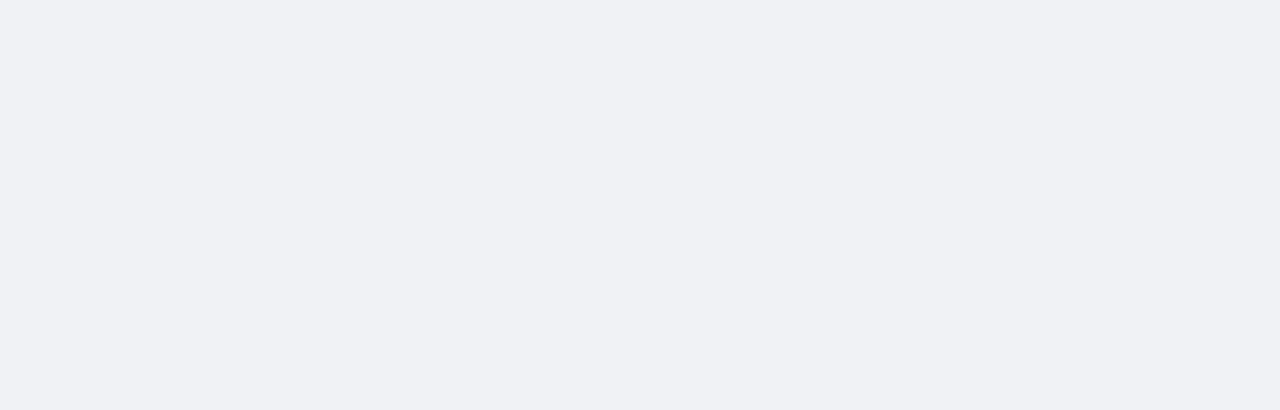
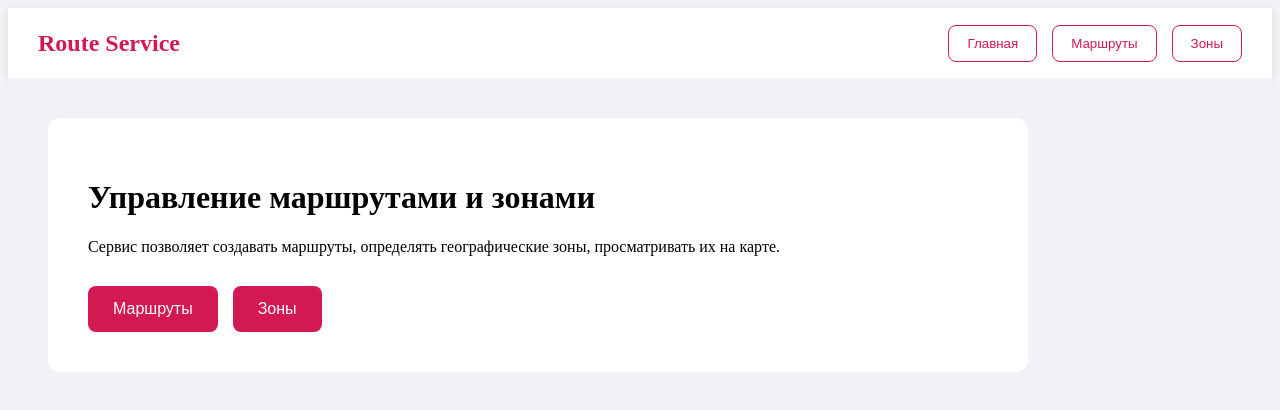
Before and after one commit to EgorXx/ParnasIT_Web-platform_BAS_Verification, a React (Vite) app in the folder frontend/: page / in a window 1280 px wide. Before the commit this address had no page. Shown: the top 410 px of the page. Built offline with nearby package versions, Linux system fonts and the light colour scheme.

Commit message:
feat: add header with navigation for all site

```diff
--- a/frontend/src/App.tsx
+++ b/frontend/src/App.tsx
@@ -10,11 +10,16 @@ import ZonePage from "./pages/ZonePage";
 import ZoneCreatePage from "./pages/ZoneCreatePage";
 import ZoneViewPage from "./pages/ZoneViewPage";
 import AdminRoute from "./components/AdminRoute";
+import HomePage from "./pages/HomePage";
+import Layout from "./Layout";
 
 
 export default function App() {
   return (
     <Routes>
+
+
+      {/* Страницы без Header */}
 
       <Route
         path="/login"
@@ -24,6 +29,17 @@ export default function App() {
       <Route
         path="/register"
         element={<RegisterPage />}
+      />
+
+
+
+      {/* Все страницы с Header */}
+
+      <Route element={<Layout />}>
+
+        <Route
+          path="/"
+          element={<HomePage />}
         />
 
 
@@ -56,53 +72,39 @@ export default function App() {
           }
         />
 
+
+
         <Route
-
           path="/zones"
-
           element={
-
             <AdminRoute>
-
               <ZonePage />
-
             </AdminRoute>
-
           }
-
         />
 
+
         <Route
-
           path="/zones/create"
-
           element={
-
             <AdminRoute>
-
               <ZoneCreatePage />
-
             </AdminRoute>
-
           }
-
         />
 
+
         <Route
+          path="/zones/:id"
+          element={
+            <AdminRoute>
+              <ZoneViewPage />
+            </AdminRoute>
+          }
+        />
 
-        path="/zones/:id"
+      </Route>
 
-        element={
-
-          <AdminRoute>
-
-            <ZoneViewPage />
-
-          </AdminRoute>
-
-        }
-
-        />
 
     </Routes>
   );
--- /dev/null
+++ b/frontend/src/Layout.tsx
@@ -0,0 +1,12 @@
+import { Outlet } from "react-router-dom";
+import Header from "./components/Header";
+
+export default function Layout() {
+  return (
+    <>
+      <Header />
+
+      <Outlet />
+    </>
+  );
+}
--- /dev/null
+++ b/frontend/src/components/Header.tsx
@@ -0,0 +1,69 @@
+import { useNavigate } from "react-router-dom";
+
+export default function Header() {
+  const navigate = useNavigate();
+
+  return (
+    <header
+      style={{
+        height: 70,
+        background: "#fff",
+        display: "flex",
+        alignItems: "center",
+        justifyContent: "space-between",
+        padding: "0 30px",
+        boxShadow: "0 2px 8px rgba(0,0,0,0.1)",
+      }}
+    >
+      <h2
+        style={{
+          cursor: "pointer",
+          color: "#d21951",
+          margin: 0,
+        }}
+        onClick={() => navigate("/")}
+      >
+        Route Service
+      </h2>
+
+
+      <nav
+        style={{
+          display: "flex",
+          gap: 15,
+        }}
+      >
+        <button
+          onClick={() => navigate("/")}
+          style={buttonStyle}
+        >
+          Главная
+        </button>
+
+        <button
+          onClick={() => navigate("/list")}
+          style={buttonStyle}
+        >
+          Маршруты
+        </button>
+
+        <button
+          onClick={() => navigate("/zones")}
+          style={buttonStyle}
+        >
+          Зоны
+        </button>
+      </nav>
+    </header>
+  );
+}
+
+
+const buttonStyle = {
+  padding: "10px 18px",
+  borderRadius: 8,
+  border: "1px solid #d21951",
+  background: "#fff",
+  color: "#d21951",
+  cursor: "pointer",
+};
--- a/frontend/src/pages/RoutePage.tsx
+++ b/frontend/src/pages/RoutePage.tsx
@@ -192,7 +192,7 @@ const saveDraft = async () => {
 <div
   style={{
     position: "absolute",
-    bottom: 20,
+    top: 20,
     left: "50%",
     transform: "translateX(-50%)",
     display: "flex",
--- a/frontend/src/pages/RouteViewPage.tsx
+++ b/frontend/src/pages/RouteViewPage.tsx
@@ -1,59 +1,95 @@
-import { useEffect, useState } from "react";
-import { useParams } from "react-router-dom";
+import { useEffect, useMemo, useState } from "react";
+import { useNavigate, useParams } from "react-router-dom";
 import {
   MapContainer,
+  Marker,
+  Polyline,
   TileLayer,
-  Polygon,
 } from "react-leaflet";
+import L from "leaflet";
 
 type Point = {
   lat: number;
   lng: number;
 };
 
-type Zone = {
+type Route = {
+  id: number;
   name: string;
-  coordinates: Point[];
+  points: Point[];
 };
 
-export default function ZoneViewPage() {
+const markerIcon = new L.Icon({
+  iconUrl:
+    "https://unpkg.com/leaflet@1.9.4/dist/images/marker-icon.png",
+
+  iconRetinaUrl:
+    "https://unpkg.com/leaflet@1.9.4/dist/images/marker-icon-2x.png",
+
+  shadowUrl:
+    "https://unpkg.com/leaflet@1.9.4/dist/images/marker-shadow.png",
+
+  iconSize: [25, 41],
+  iconAnchor: [12, 41],
+});
+
+export default function RouteViewPage() {
+    const navigate = useNavigate();
   const { id } = useParams();
 
-  const [zone, setZone] = useState<Zone | null>(null);
+  const [route, setRoute] = useState<Route | null>(null);
   const [loading, setLoading] = useState(true);
 
   useEffect(() => {
-    loadZone();
-  }, []);
-
-  const loadZone = async () => {
+    const fetchRoute = async () => {
       try {
         const response = await fetch(
-        `http://localhost:8080/api/zones/${id}`
+          `http://localhost:8080/api/routes/${id}`
         );
 
         if (!response.ok) {
-        throw new Error("Ошибка загрузки");
+          throw new Error(
+            `Ошибка загрузки маршрута: ${response.status}`
+          );
         }
 
-      const data: Zone = await response.json();
+        const data: Route = await response.json();
 
-      setZone(data);
+        setRoute(data);
       } catch (error) {
         console.error(error);
-      alert("Не удалось загрузить зону");
       } finally {
         setLoading(false);
       }
     };
 
+    if (id) {
+      fetchRoute();
+    }
+  }, [id]);
+
+  const linePositions = useMemo(
+    () =>
+      route?.points.map(
+        (point) =>
+          [
+            point.lat,
+            point.lng,
+          ] as [number, number]
+      ) ?? [],
+    [route]
+  );
+
+
   if (loading) {
     return <div>Загрузка...</div>;
   }
 
-  if (!zone) {
-    return <div>Зона не найдена</div>;
+
+  if (!route) {
+    return <div>Маршрут не найден</div>;
   }
+
 
 return (
   <div
@@ -64,10 +100,11 @@ export default function ZoneViewPage() {
     }}
   >
     <MapContainer
-        center={[
-          zone.coordinates[0].lat,
-          zone.coordinates[0].lng,
-        ]}
+      center={
+        linePositions.length > 0
+          ? linePositions[0]
+          : [55.7558, 37.6173]
+      }
       zoom={10}
       style={{
         width: "100%",
@@ -75,31 +112,49 @@ export default function ZoneViewPage() {
       }}
     >
       <TileLayer
+        attribution="© OpenStreetMap contributors"
         url="https://tile.openstreetmap.org/{z}/{x}/{y}.png"
-          attribution="© OpenStreetMap"
       />
 
-        <Polygon
-          positions={zone.coordinates.map((point) => [
+      {linePositions.length > 1 && (
+        <Polyline
+          positions={linePositions}
+          color="black"
+          weight={3}
+        />
+      )}
+
+      {route.points.map((point, index) => (
+        <Marker
+          key={index}
+          position={[
             point.lat,
             point.lng,
-          ])}
+          ]}
+          icon={markerIcon}
         />
+      ))}
     </MapContainer>
 
-      <div
+<button
+  onClick={() => navigate("/list")}
   style={{
     position: "absolute",
-          top: 20,
-          left: 20,
+    bottom: "20px",
+    left: "50%",
+    transform: "translate(-50%, -50%)",
     zIndex: 1000,
+    padding: "12px 24px",
+    borderRadius: 8,
+    border: "1px solid #d21951",
     background: "#fff",
-          padding: 20,
-          borderRadius: 10,
+    color: "#d21951",
+    cursor: "pointer",
+    fontSize: "16px",
   }}
 >
-        <h3>{zone.name}</h3>
-      </div>
+  К списку
+</button>
   </div>
 );
 }
```
Lines whose indentation alone changed are shown as unchanged.
